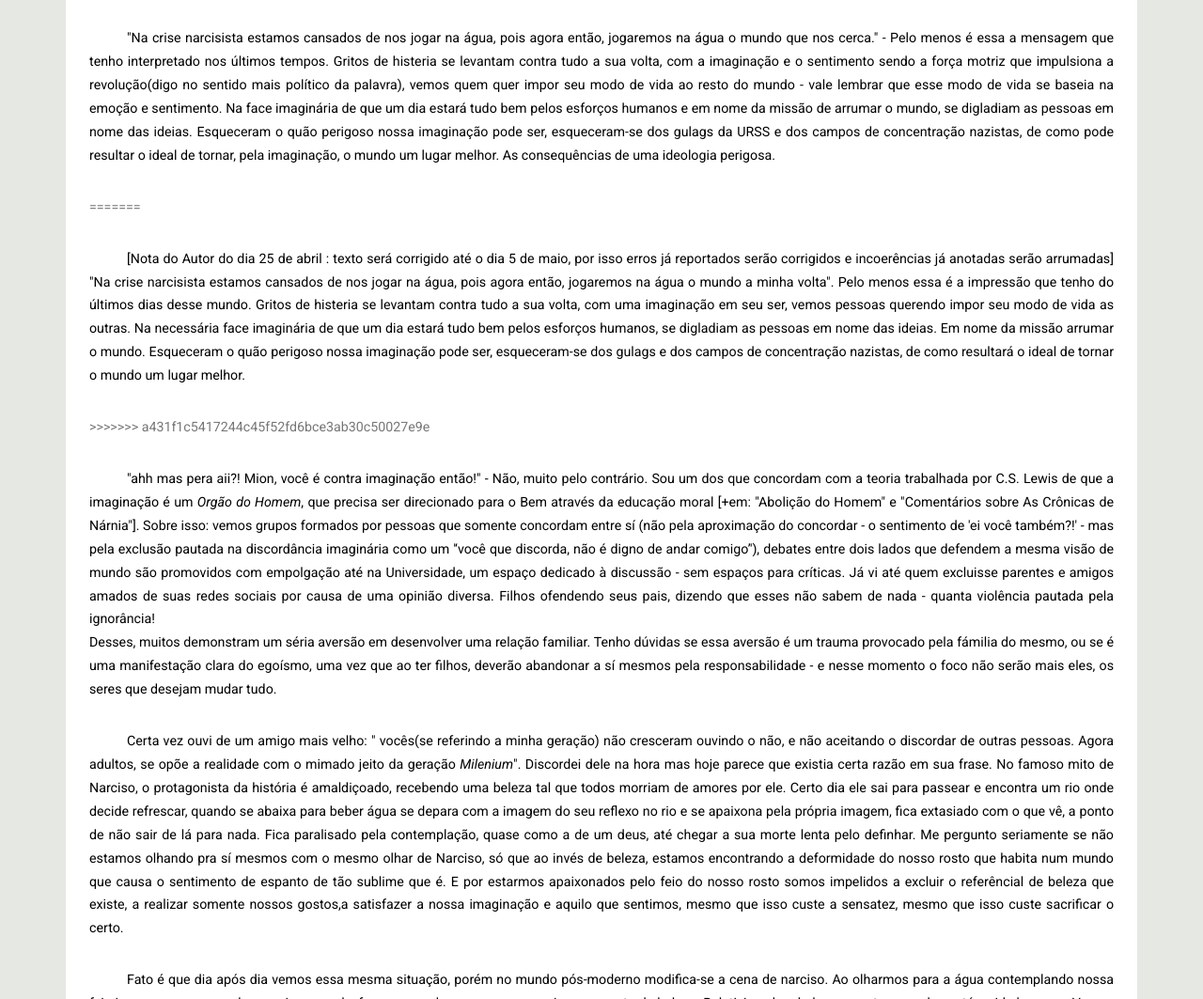
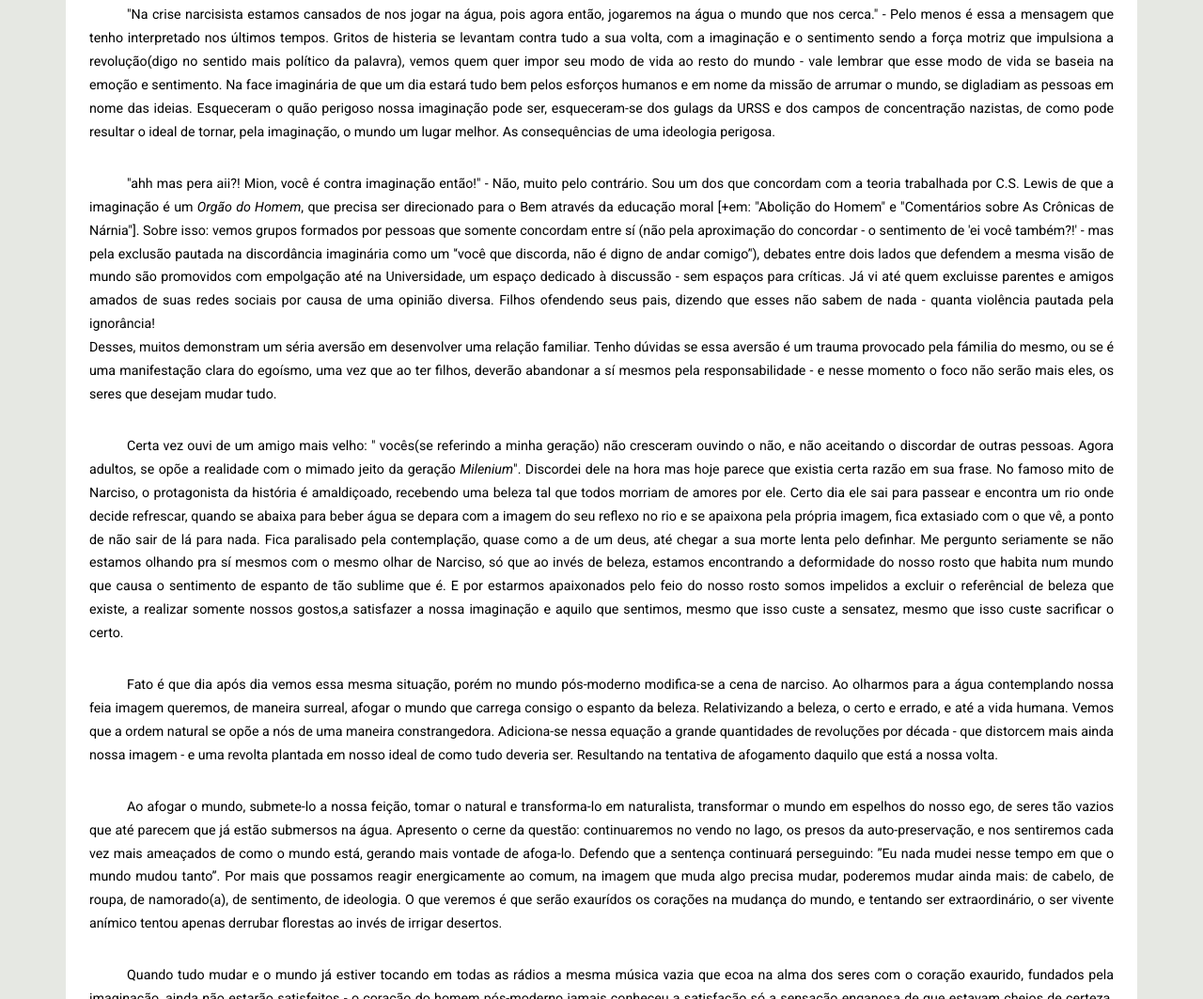
Before and after one commit to matheushmion/matheushmion.github.io, a plain HTML site: page imaginacao.html in a window 1280 px wide. Shown: the part 1519-2582 px from the top of the page at 94% size. Drawn offline with Linux system fonts and the light colour scheme; a script that the page names is missing.

Commit message:
Atualizacao Texto Imaginacao

```diff
--- a/imaginacao.html
+++ b/imaginacao.html
@@ -128,11 +128,7 @@
 
 
 
-<<<<<<< HEAD
 <p>"Na crise narcisista estamos cansados de nos jogar na água, pois agora então, jogaremos na água o mundo que nos cerca." -  Pelo menos é essa a mensagem que tenho interpretado nos últimos tempos. Gritos de histeria se levantam contra tudo a sua volta, com a imaginação e o sentimento sendo a força motriz que impulsiona a revolução(digo no sentido mais político da palavra), vemos quem quer impor seu modo de vida ao resto do mundo - vale lembrar que esse modo de vida se baseia na emoção e sentimento. Na face imaginária de que um dia estará tudo bem pelos esforços humanos e em nome da missão de arrumar o mundo, se digladiam as pessoas em nome das ideias. Esqueceram o quão perigoso nossa imaginação pode ser, esqueceram-se dos gulags da URSS e dos campos de concentração nazistas, de como pode resultar o ideal de tornar, pela imaginação, o mundo um lugar melhor. As consequências de uma ideologia perigosa.</p>
-=======
-<p>[Nota do Autor do dia 25 de abril : texto será corrigido até o dia 5 de maio, por isso erros já reportados serão corrigidos e incoerências já anotadas serão arrumadas] "Na crise narcisista estamos cansados de nos jogar na água, pois agora então, jogaremos na água o mundo a minha volta". Pelo menos essa é a impressão que tenho do últimos dias desse mundo. Gritos de histeria se levantam contra tudo a sua volta, com uma imaginação em seu ser, vemos pessoas querendo impor seu modo de vida as outras. Na necessária face imaginária de que um dia estará tudo bem pelos esforços humanos, se digladiam as pessoas em nome das ideias. Em nome da missão arrumar o mundo. Esqueceram o quão perigoso nossa imaginação pode ser, esqueceram-se dos gulags e dos campos de concentração nazistas, de como resultará o ideal de tornar o mundo um lugar melhor.</p>
->>>>>>> a431f1c5417244c45f52fd6bce3ab30c50027e9e
 
 <p>"ahh mas pera aii?! Mion, você é contra imaginação então!" - Não, muito pelo contrário. Sou um dos que concordam com a teoria  trabalhada por C.S. Lewis de que a imaginação é um <i>Orgão do Homem</i>, que precisa ser direcionado para o Bem através da educação moral [+em: "Abolição do Homem" e "Comentários sobre As Crônicas de Nárnia"]. Sobre isso: vemos grupos formados por pessoas que somente concordam entre sí (não pela aproximação do concordar - o sentimento de 'ei você também?!' -  mas pela exclusão pautada na discordância imaginária como um '‘você que discorda, não é digno de andar comigo’'), debates entre dois lados que defendem a mesma visão de mundo são promovidos com empolgação até na Universidade, um espaço dedicado à discussão - sem espaços para críticas. Já vi até quem excluisse parentes e amigos amados de suas redes sociais por causa de uma opinião diversa. Filhos ofendendo seus pais, dizendo que esses não sabem de nada - quanta violência pautada pela ignorância!
     <br>
```
